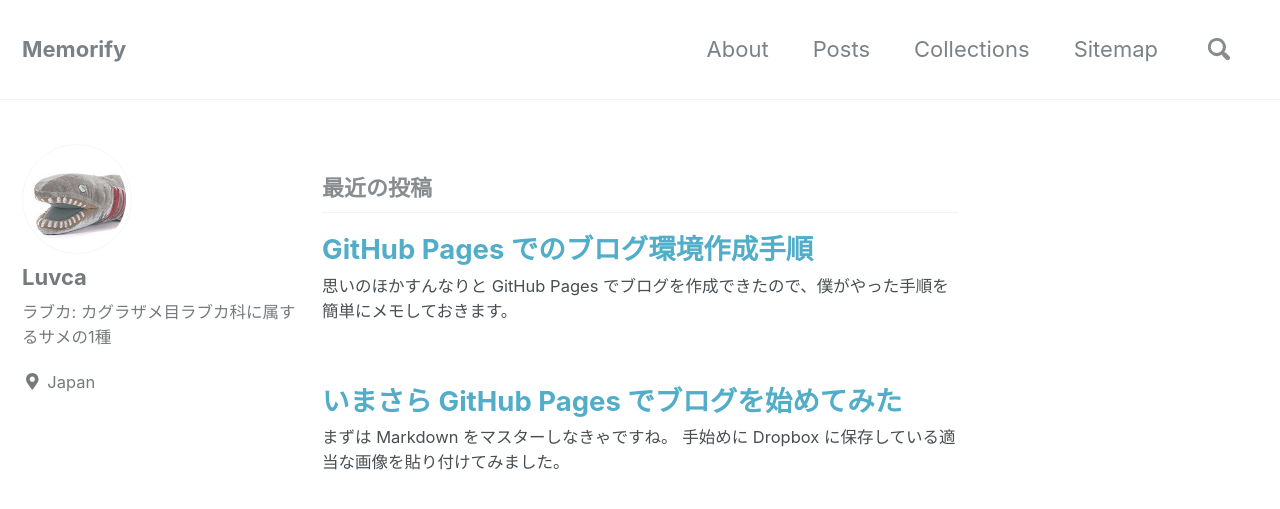
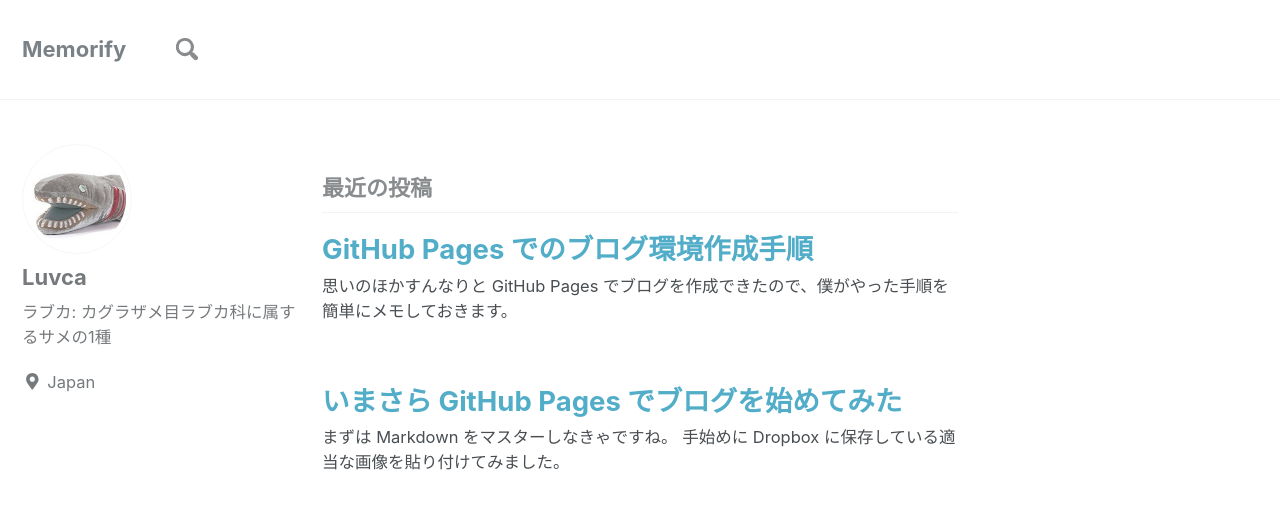
Before and after one commit to Luvca/Luvca.github.io, a Jekyll site: the page built from index.html, in a window 1280 px wide and 900 px high. Shown: the top 509 px of the window. Built offline with Jekyll 4.4.1, drawn with Linux system fonts in a browser that asks for light colours; nearby versions of some CDN libraries; the list of posts is cut into pages by our own code.

Commit message:
Update style

```diff
--- a/_sass/minimal-mistakes/_navigation.scss
+++ b/_sass/minimal-mistakes/_navigation.scss
@@ -209,7 +209,8 @@
 
   .visible-links {
     display: -webkit-box;
-    display: flex;
+    /*display: flex;*/
+    display: none;
     -webkit-box-pack: end;
     justify-content: flex-end;
     -webkit-box-flex: 1;
```
